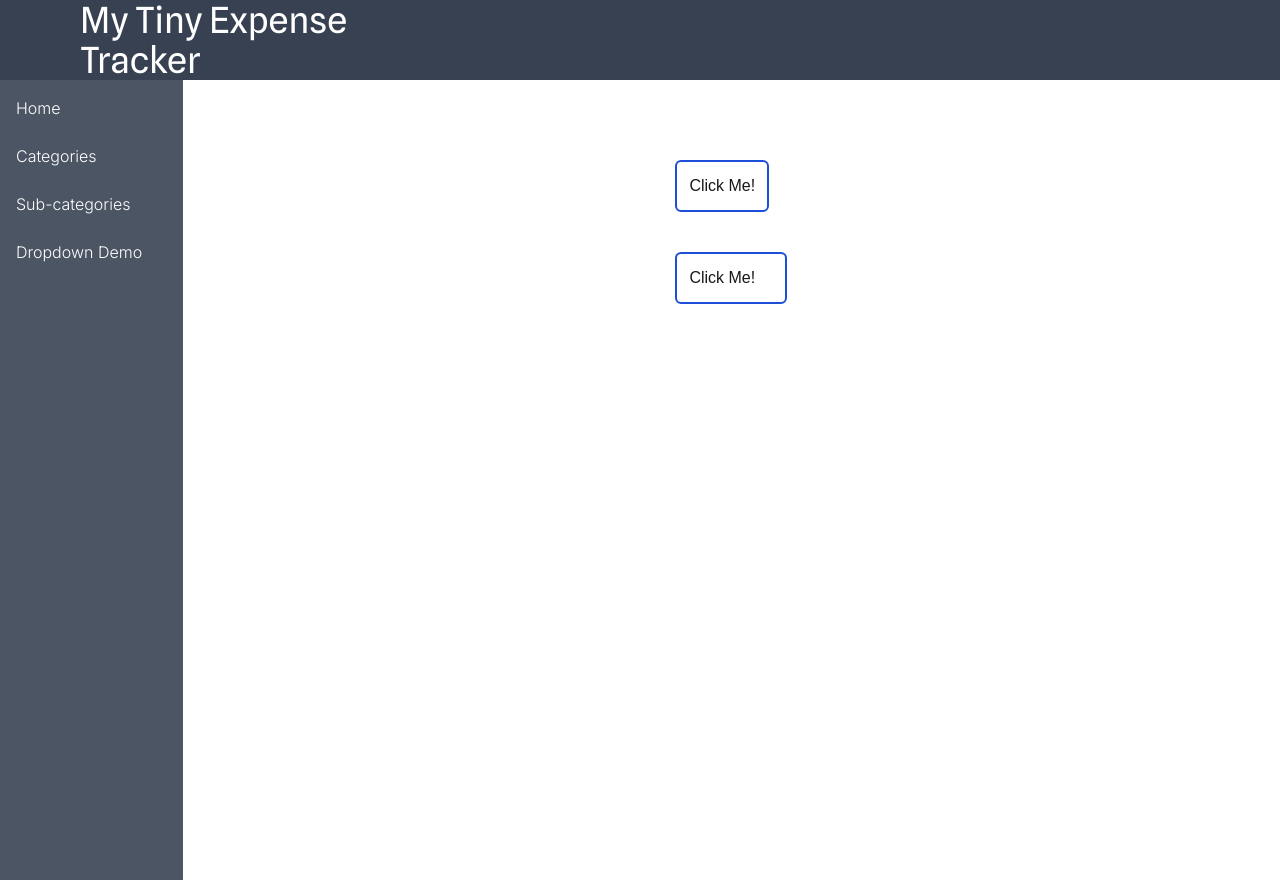
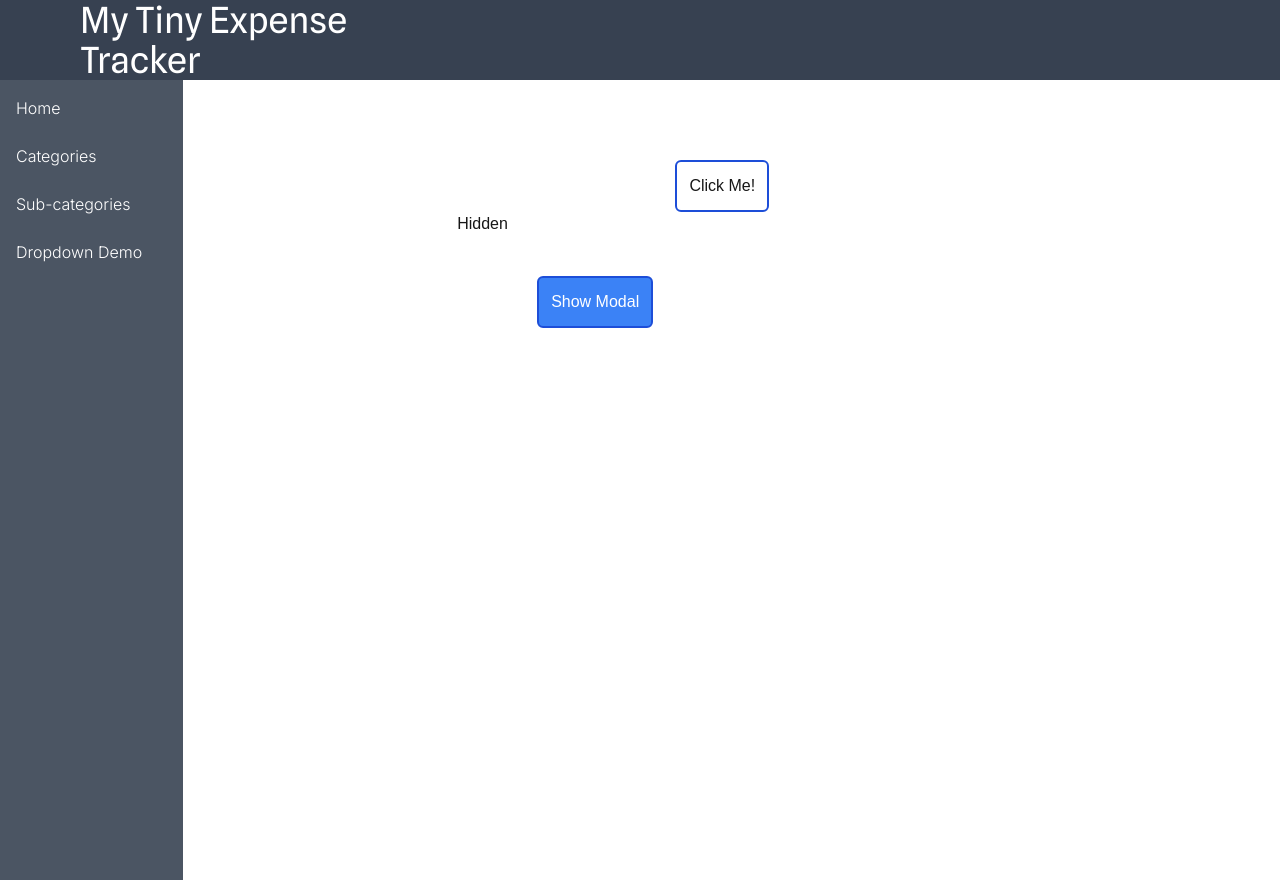
Before and after one commit to swagatobhaskar/nextjs-expense-tracker, a Next.js app: page /categories/demo in a window 1280 px wide. Built offline with nearby package versions, Linux system fonts and the light colour scheme.

Commit message:
Working on modal

```diff
--- a/app/categories/demo/page.tsx
+++ b/app/categories/demo/page.tsx
@@ -1,10 +1,13 @@
 'use client'
 
 import { useState } from "react";
+import Modal from "@/ui/demoModal";
 
 export default function DropdownDemo() {
 
     const [expand, setExpand] = useState(false);
+    const [hidden, setHidden] = useState(false);
+    const [showModal, setShowModal] = useState(false);
 
     const listItems = [
         {'id': 1, 'name': 'item 1'},
@@ -17,8 +20,12 @@ export default function DropdownDemo() {
         setExpand(!expand);
     }
 
+    const handleClose = () => {
+        setShowModal(false);
+    }
+
     return (
-        <div className="">
+        <div className="mx-auto w-2/4">
             <div id="first" className="w-28 m-auto mt-20">
                 <button
                     className="cursor:pointer hover:bg-blue-200 p-3 border-2 rounded-md border-blue-700"
@@ -34,12 +41,19 @@ export default function DropdownDemo() {
                 )}
             </div>
 
-            <div
-                id="second"
-                className="cursor:pointer hover:bg-blue-200 p-3 border-2 rounded-md border-blue-700 w-28 m-auto mt-10"
+            <div className={!hidden ? "block" : "hidden"}>
+                <p className="hover:cursor-pointer" onClick={() => setHidden(!hidden)}>Hidden</p>
+            </div>
+
+            <button
+                type="button"
+                className="cursor:pointer hover:bg-blue-600 bg-blue-500
+                    text-white p-3 border-2 rounded-md border-blue-700 w-auto mx-20 mt-10"
+                onClick={()=>setShowModal(true)}
                 >
-                Click Me!
-            </div>
+                Show Modal
+            </button>
+            <Modal handleClose={handleClose} showModal={showModal} />
         </div>
     );
 }
--- /dev/null
+++ b/ui/demoModal.tsx
@@ -0,0 +1,26 @@
+
+export default function Modal({handleClose, showModal}) {
+
+    // const show = showModal ? 'block' : 'hidden';
+
+    return (
+        // <div className={showModal ? "block fixed top-0 left-0 w-full h-full bg-gray-500 bg-opacity-60" : "hidden"}>
+        <div className={`fixed inset-0 bg-gray-500 bg-opacity-60
+            ${showModal ? "flex" : "hidden"} items-center justify-center z-50`}>
+            {/* <section className="fixed bg-white w-4/5 h-auto top-1/2 left-1/2"> */}
+            <section
+                className="bg-white w-4/5 md:w-1/2 lg:w-1/3 p-6 rounded-lg shadow-lg fixed top-1/2 left-1/2 transform -translate-x-1/2 -translate-y-1/2"
+            >
+                <h3 className="text-xl font-bold">Inside Modal.</h3>
+                <p className="my-4">Yeaaa!</p>
+                <button
+                    type="button"
+                    className="cursor:pointer hover:bg-amber-200 p-3 border-2 rounded-md border-green-700 w-auto mt-4"
+                    onClick={handleClose}
+                >
+                    Close Modal
+                </button>
+            </section>
+        </div>
+    );
+}
```
